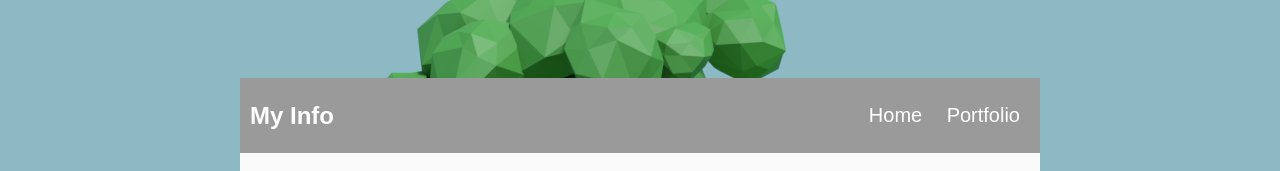
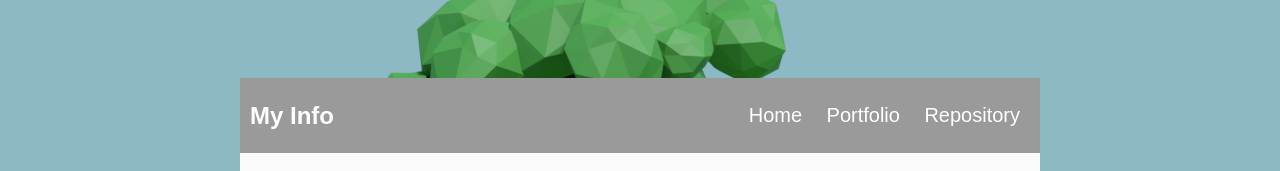
Before and after one commit to jakep0802/jakep821.github.io, a plain HTML site: page index.html in a window 1280 px wide. Shown: the top 171 px of the page. Drawn offline with Linux system fonts and the light colour scheme; a web font is replaced by a local one.

Commit message:
added "Repository" to nav bar

```diff
--- a/index.html
+++ b/index.html
@@ -76,6 +76,7 @@
                 <ul>
                     <li><a href="index.html">Home</a></li>
                     <li><a href="portfolio.html">Portfolio</a></li>
+                    <li><a href="https://github.com/jakep821?tab=repositories">Repository</a></li>
                 </ul>
             </nav>
 
```
Also changed, not shown: portfolio.html (+1 -0 lines).
